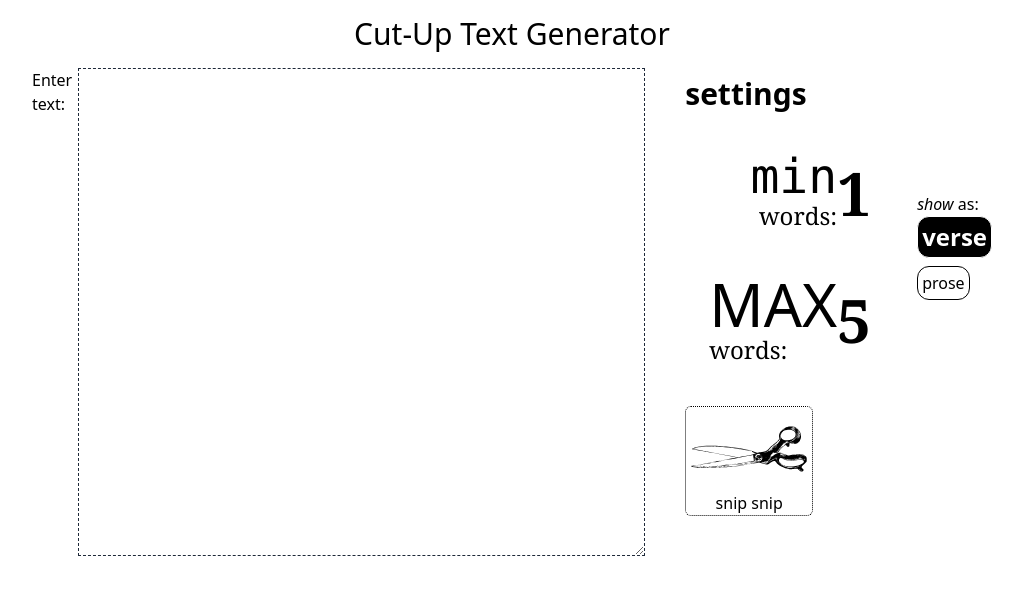
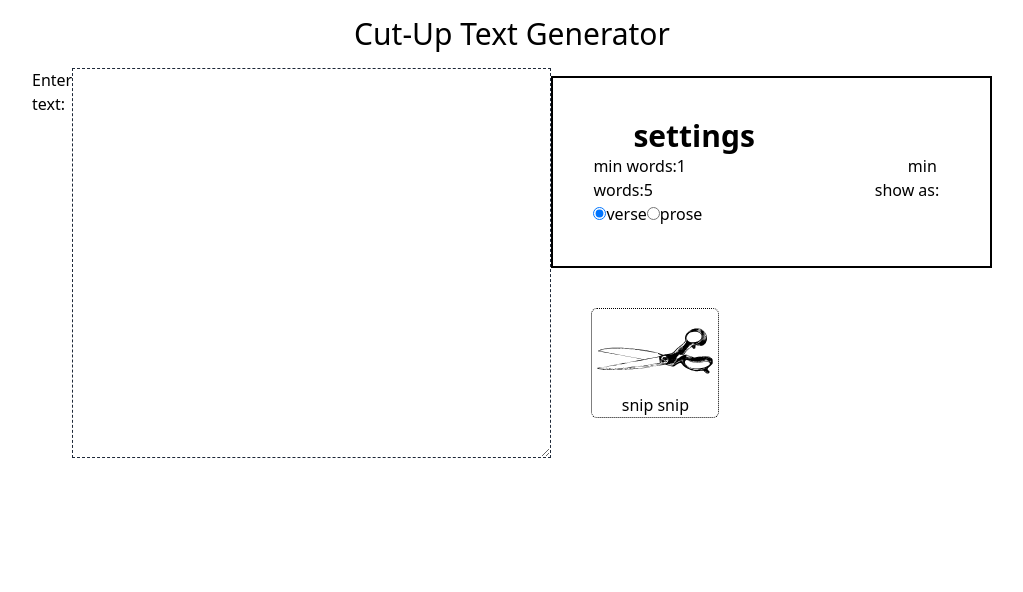
Before and after one commit to dku7/cut-up-tool, a React (Vite) app: page / in a window 1280 px wide. Shown: the top 592 px of the page, without its empty margins (128-1151 px from the left). Built offline with nearby package versions, Linux system fonts and the light colour scheme.

Commit message:
strip formatting and use InputWithLabel component

```diff
--- a/src/components/Settings.tsx
+++ b/src/components/Settings.tsx
@@ -1,4 +1,5 @@
 import { CutUpFormat, CutUpLength } from "../types/types";
+import InputWithLabel from "./InputWithLabel";
 
 interface SettingsProps {
   cutUpLength: CutUpLength;
@@ -18,83 +19,33 @@ export default function Settings(props: SettingsProps) {
   } = props;
 
   return (
-    <>
+    <div className="border-2 border-black p-10">
       <h2 className="ml-10 font-extrabold text-3xl">settings</h2>
-
-      <div className="flex">
-        <div>
-          <div className="flex ml-10 mt-10">
-            <label htmlFor="min-words" className="pl-2 text-right">
-              <span className="lowercase font-mono text-5xl ">min</span>
-              <span className="font-serif text-2xl"> words:</span>
-            </label>
-            <input
-              type="number"
-              id="min-words"
-              onChange={handleMinWordsChange}
-              value={cutUpLength.min}
-              className="w-20 text-6xl font-extrabold font-serif"
+      <InputWithLabel
+        inputValue={cutUpLength.min}
+        handleChange={handleMinWordsChange}
       />
-          </div>
-          <div className="flex mt-10 ml-14 pl-2">
-            <label htmlFor="max-words">
-              <span className="uppercase font-sans text-6xl">max</span>
-              <span className="font-serif text-2xl"> words:</span>
-            </label>
-            <input
-              type="number"
-              id="max-words"
-              onChange={handleMaxWordsChange}
-              value={cutUpLength.max}
-              className="w-20 text-6xl font-extrabold font-serif"
+      <InputWithLabel
+        inputValue={cutUpLength.max}
+        handleChange={handleMaxWordsChange}
       />
-          </div>
-        </div>
-        <div className="mt-20">
-          <span className="italic mb-10">show</span> as:{" "}
-          <div className="flex flex-col space-y-2">
-            {" "}
-            <div className="flex items-center">
+      show as:
       <input
         type="radio"
         name="format"
         id="verse"
         onChange={() => handleFormatChange("verse")}
         checked={format === "verse"}
-                className="appearance-none"
       />
-              <label
-                htmlFor="verse"
-                className={`hover:cursor-pointer border rounded-xl p-1 ${
-                  format !== "verse"
-                    ? "text-black bg-white"
-                    : "text-white bg-black font-bold text-2xl"
-                }`}>
-                verse
-              </label>
-            </div>
-            <div className="flex items-center">
+      <label htmlFor="verse">verse</label>
       <input
         type="radio"
         name="format"
         id="prose"
         onChange={() => handleFormatChange("prose")}
         checked={format === "prose"}
-                className="appearance-none"
       />
-              <label
-                htmlFor="prose"
-                className={`hover:cursor-pointer border rounded-xl p-1 ${
-                  format !== "prose"
-                    ? "text-black bg-white"
-                    : "text-white bg-black font-bold text-2xl"
-                }`}>
-                prose
-              </label>
+      <label htmlFor="prose">prose</label>
     </div>
-          </div>
-        </div>
-      </div>
-    </>
   );
 }
```
Lines whose indentation alone changed are shown as unchanged.
